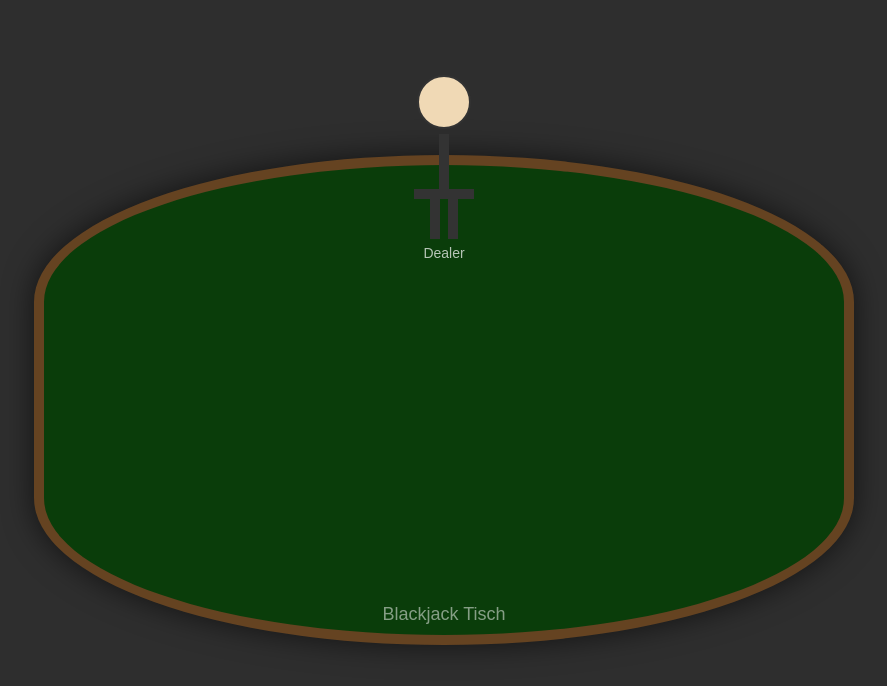
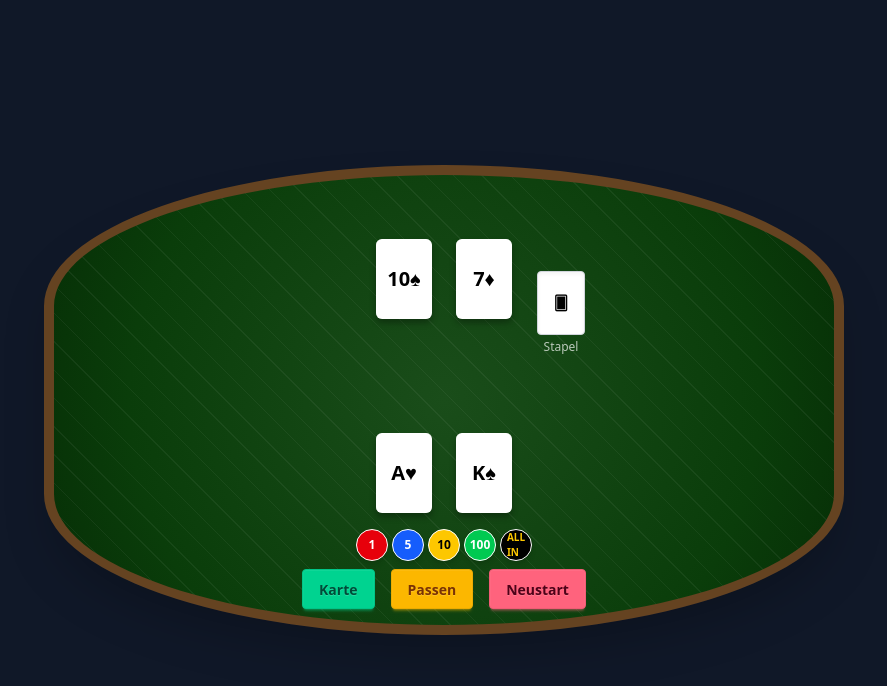
Before and after one commit to Ma4rs/GesamtProjekt, a website: page Games/blackjack/index.html in a window 1280 px wide. Shown: the whole page, without its empty margins (196-1083 px from the left). Drawn offline with nearby package versions, Linux system fonts and the light colour scheme.

Commit message:
Frontend blackjack bearbeitet und schriftart auf jeder html geändert

```diff
--- a/Games/blackjack/index.html
+++ b/Games/blackjack/index.html
@@ -1,109 +1,133 @@
 <!DOCTYPE html>
 <html lang="de">
+
 <head>
-  <meta charset="UTF-8">
-  <title>Blackjack Tisch mit Dealer</title>
+  <meta charset="UTF-8" />
+  <title>Blackjack Tisch mit Dealer - Kartenplatzhalter logisch angeordnet</title>
+  <!-- DaisyUI -->
+  <link rel="stylesheet" href="/node_modules/daisyui/daisyui.css" />
+  <link rel="stylesheet" href="/node_modules/daisyui/themes.css" />
+
+  <!-- Tailwind -->
+  <script src="/node_modules/@tailwindcss/browser/dist/index.global.js"></script>
+
   <style>
-    body {
-      margin: 0;
-      background-color: #2e2e2e;
-      display: flex;
-      align-items: center;
-      justify-content: center;
-      height: 100vh;
+    .table-shape {
+      border-radius: 50% / 30%;
+      background: radial-gradient(circle at center, #1a4d1a 0%, #0a3d0a 70%, #062d06 100%);
+      position: relative;
+      overflow: hidden;
     }
 
-    .table-container {
-      position: relative;
-      width: 800px;
-      height: 470px;
-      background: #0a3d0a;
-      border: 10px solid #654321;
-      border-radius: 50% / 30%;
-      box-shadow: 0 0 30px rgba(0, 0, 0, 0.6);
+    .table-felt-pattern {
+      position: absolute;
+      width: 100%;
+      height: 100%;
+      background-image: repeating-linear-gradient(45deg,
+          rgba(255, 255, 255, 0.05) 0,
+          rgba(255, 255, 255, 0.05) 1px,
+          transparent 1px,
+          transparent 20px);
+      pointer-events: none;
     }
 
-    .dealer {
-      position: absolute;
-      top: -90px;
-      left: 50%;
-      transform: translateX(-50%);
-      display: flex;
-      flex-direction: column;
-      align-items: center;
+    .card-slot {
+      width: 56px;
+      height: 80px;
+      border: 2px dashed rgba(255, 255, 255, 0.5);
+      border-radius: 6px;
+      background-color: rgba(255, 255, 255, 0.05);
+      box-sizing: border-box;
     }
 
-    .head {
-      width: 50px;
-      height: 50px;
-      background: #f0d9b5;
-      border-radius: 50%;
-      border: 2px solid #333;
-    }
-
-    .body {
-      width: 10px;
-      height: 60px;
-      background: #333;
-      margin-top: 5px;
-    }
-
-    .arms {
-      width: 60px;
-      height: 10px;
-      background: #333;
-      margin-top: -5px;
-    }
-
-    .legs {
+    .card {
+      width: 56px;
+      height: 80px;
+      background: white;
+      border-radius: 6px;
+      box-shadow: 0 4px 6px rgba(0, 0, 0, 0.3);
       display: flex;
-      gap: 8px;
-      margin-top: 0;
-    }
-
-    .leg {
-      width: 10px;
-      height: 40px;
-      background: #333;
-    }
-
-    .dealer-label {
-      margin-top: 6px;
-      color: white;
-      font-size: 14px;
-      font-family: sans-serif;
-      opacity: 0.7;
-    }
-
-    .table-text {
-      position: absolute;
-      bottom: 10px;
-      width: 100%;
-      text-align: center;
-      color: white;
-      font-family: Arial, sans-serif;
-      font-size: 18px;
-      opacity: 0.5;
+      justify-content: center;
+      align-items: center;
+      font-weight: bold;
+      font-size: 1.25rem;
+      color: black;
+      user-select: none;
     }
   </style>
 </head>
-<body>
 
-  <div class="table-container">
-    <!-- Stickman Dealer -->
-    <div class="dealer">
-      <div class="head"></div>
-      <div class="body"></div>
-      <div class="arms"></div>
-      <div class="legs">
-        <div class="leg"></div>
-        <div class="leg"></div>
-      </div>
-      <div class="dealer-label">Dealer</div>
+<body class="bg-gray-900 flex items-center justify-center min-h-screen">
+
+  <div class="relative w-[800px] h-[470px] border-[10px] border-[#654321] shadow-2xl table-shape">
+    <div class="table-felt-pattern"></div>
+
+    <!-- Dealer Karten-Platzhalter (oben mittig) -->
+    <div class="absolute top-16 w-full flex justify-center gap-6 z-0">
+      <div class="card-slot"></div>
+      <div class="card-slot"></div>
     </div>
 
-    <div class="table-text">Blackjack Tisch</div>
+    <!-- Dealer Karten (Beispielkarten, liegen über den Platzhaltern) -->
+    <div class="absolute top-16 w-full flex justify-center gap-6 z-10">
+      <div class="card">10♠</div>
+      <div class="card">7♦</div>
+    </div>
+
+    <!-- Spieler Karten-Platzhalter (unten mittig) -->
+    <div class="absolute bottom-28 w-full flex justify-center gap-6 z-0">
+      <div class="card-slot"></div>
+      <div class="card-slot"></div>
+    </div>
+
+    <!-- Spieler Karten (Beispielkarten, liegen über den Platzhaltern) -->
+    <div class="absolute bottom-28 w-full flex justify-center gap-6 z-10">
+      <div class="card">A♥</div>
+      <div class="card">K♠</div>
+    </div>
+
+    <!-- Karten-Stapel beim Dealer rechts oben -->
+    <div class="absolute top-24 left-[65%] transform -translate-x-1/2 z-10">
+      <div
+        class="w-12 h-16 bg-white shadow-inner border border-gray-300 rounded-sm flex items-center justify-center text-black text-sm font-bold">
+        🂠
+      </div>
+      <div class="mt-1 text-center text-white text-xs opacity-70">Stapel</div>
+    </div>
+
+    <!-- Chips (unter Kartenbereich) mit Beschriftung -->
+    <div class="absolute bottom-16 left-1/2 transform -translate-x-1/2 flex flex-col items-center gap-1 z-10">
+      <div class="flex gap-1">
+        <div
+          class="w-8 h-8 bg-red-600 rounded-full shadow-md border border-white flex items-center justify-center text-white text-xs font-bold">
+          1
+        </div>
+        <div
+          class="w-8 h-8 bg-blue-600 rounded-full shadow-md border border-white flex items-center justify-center text-white text-xs font-bold">
+          5
+        </div>
+        <div
+          class="w-8 h-8 bg-yellow-400 rounded-full shadow-md border border-white flex items-center justify-center text-black text-xs font-bold">
+          10
+        </div>
+        <div
+          class="w-8 h-8 bg-green-500 rounded-full shadow-md border border-white flex items-center justify-center text-white text-xs font-bold">
+          100
+        </div>
+        <div
+          class="w-8 h-8 bg-black rounded-full shadow-md border border-white flex items-center justify-center text-yellow-400 text-[10px] font-bold">
+          ALL<br />IN
+        </div>
+      </div>
+    </div>
+
+    <!-- Spielersteuerung -->
+    <div class="absolute bottom-4 w-full flex justify-center gap-4 z-10">
+      <button class="btn btn-success">Karte</button>
+      <button class="btn btn-warning">Passen</button>
+      <button class="btn btn-error">Neustart</button>
+    </div>
   </div>
+</body>
 
-</body>
 </html>
```
Also changed, not shown: Games/Interface/blackjack.html (+4 -4 lines), Games/Interface/chickencross.html (+1 -1 lines), Games/Interface/credits.html (+1 -1 lines), Games/Interface/impressum.html (+1 -1 lines), Games/Interface/index.html (+5 -5 lines), Games/Interface/kontakt.html (+1 -1 lines), Games/Interface/roulette.html (+1 -1 lines), Games/Interface/tripleGuess.html (+1 -1 lines).
